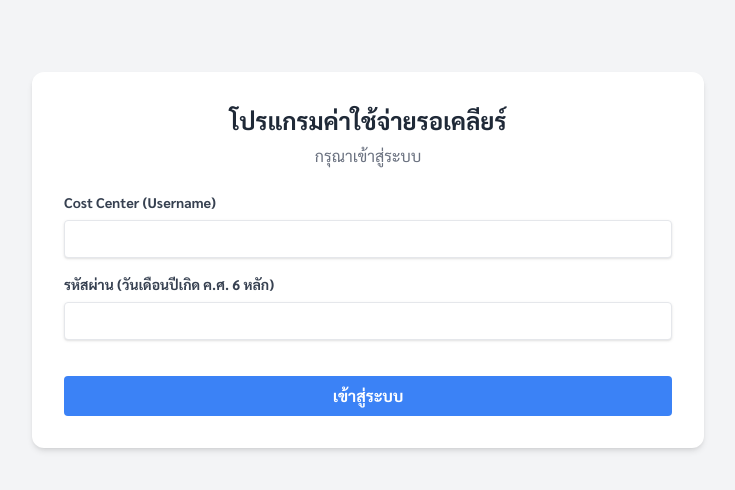
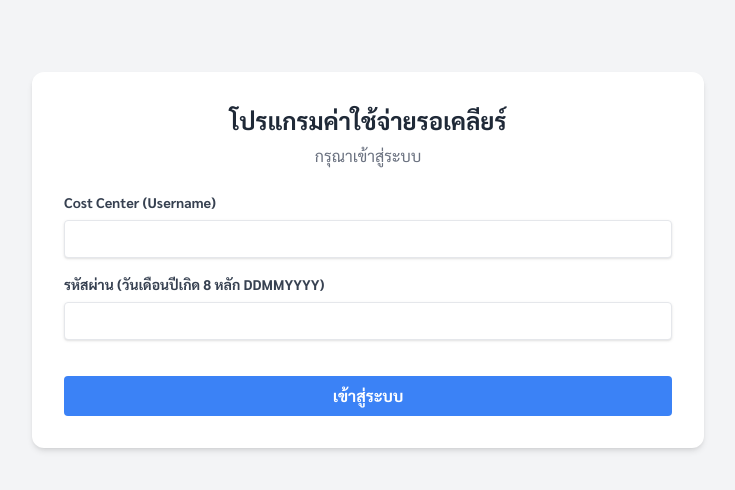
Before and after one commit to pele2005/pendingexpense, a website: page index.html in a window 1280 px wide. Shown: the whole page, without its empty margins (272-1007 px from the left). Drawn offline with nearby package versions, Linux system fonts and the light colour scheme.

Commit message:
Add files via upload

```diff
--- a/index.html
+++ b/index.html
@@ -42,7 +42,7 @@
                         <input type="text" id="username" name="username" class="shadow appearance-none border rounded w-full py-2 px-3 text-gray-700 leading-tight focus:outline-none focus:shadow-outline" required>
                     </div>
                     <div class="mb-6">
-                        <label for="password" class="block text-gray-700 text-sm font-bold mb-2">รหัสผ่าน (วันเดือนปีเกิด ค.ศ. 6 หลัก)</label>
+                        <label for="password" class="block text-gray-700 text-sm font-bold mb-2">รหัสผ่าน (วันเดือนปีเกิด 8 หลัก DDMMYYYY)</label>
                         <input type="password" id="password" name="password" class="shadow appearance-none border rounded w-full py-2 px-3 text-gray-700 mb-3 leading-tight focus:outline-none focus:shadow-outline" required>
                     </div>
                     <div id="login-error" class="text-red-500 text-center text-sm mb-4 hidden"></div>
```
